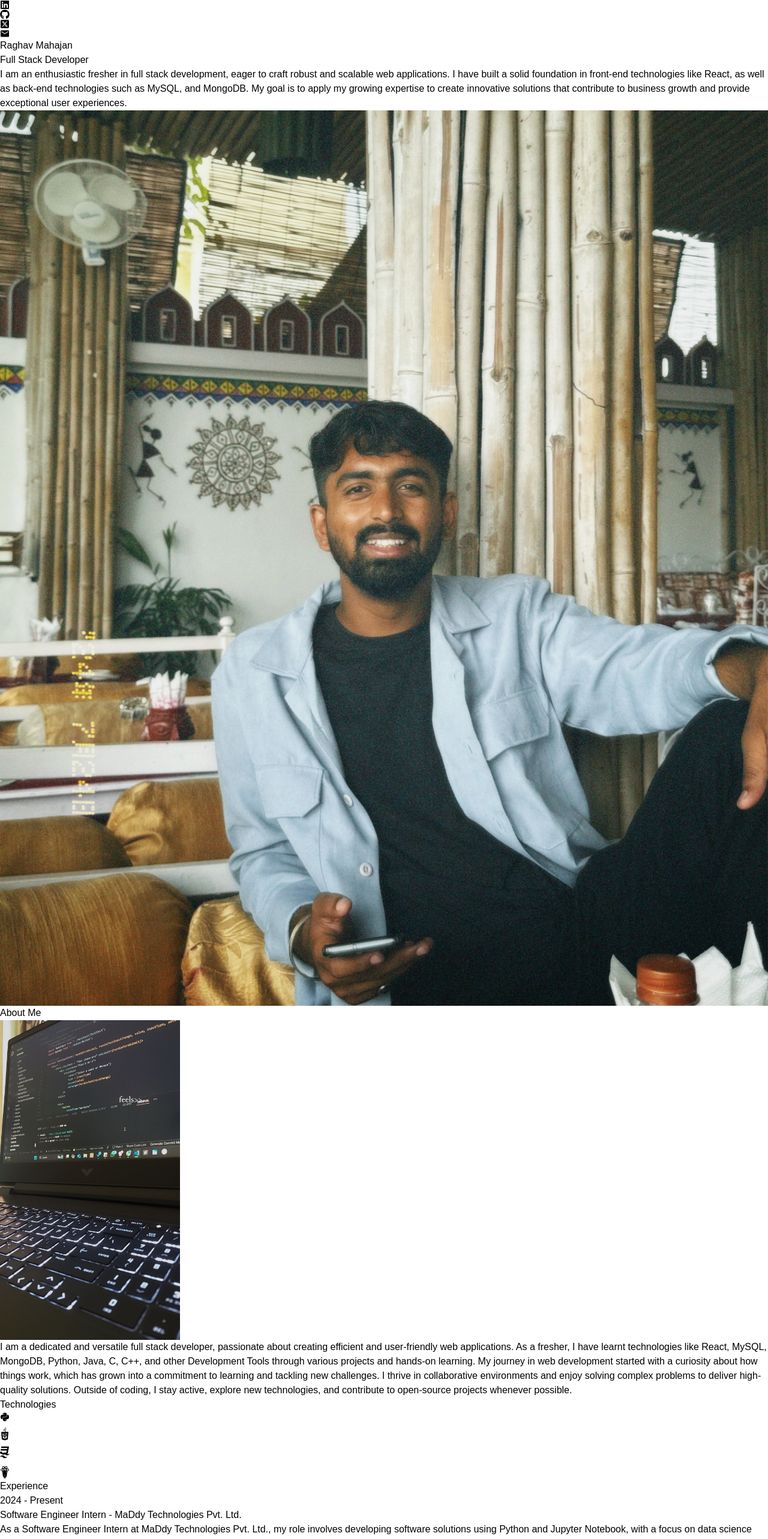
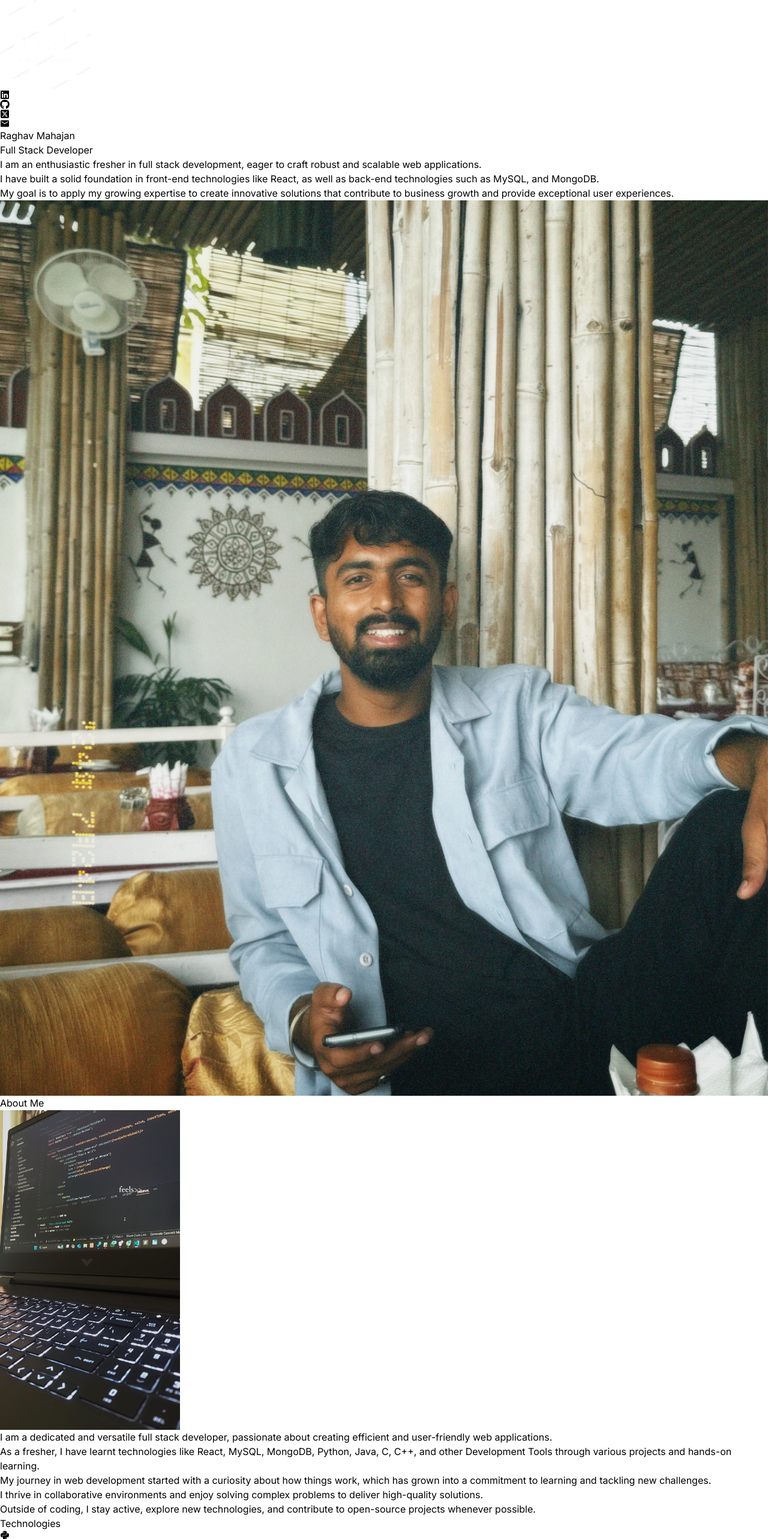
Before and after one commit to rmahajan466/My-Portfolio, a React (Vite) app: page / in a window 1280 px wide. Shown: the top 2566 px of the page at 60% size. Built offline with nearby package versions, Linux system fonts and the light colour scheme.

Commit message:
Logo and footer added and text formatting is done

```diff
--- a/index.html
+++ b/index.html
@@ -2,7 +2,7 @@
 <html lang="en">
   <head>
     <meta charset="UTF-8" />
-    <link rel="icon" type="image/svg+xml" href="/vite.svg" />
+    <link rel="icon" type="image/png" href="./src/assets/Logo1.png" />
     <meta name="viewport" content="width=device-width, initial-scale=1.0" />
     <title>Raghav Mahajan</title>
   </head>
--- a/src/App.jsx
+++ b/src/App.jsx
@@ -5,15 +5,16 @@ import Technologies from "./components/Technologies";
 import Experience from "./components/Experience";
 import Projects from "./components/Projects";
 import Contact from "./components/Contact";
+import Footer from "./components/Footer";
 
 const App = () => {
   return (
-    <div className="overflow-x-hidden text-cyan-900 antialiased selection:bg-cyan-300 selection:">
-      <div className="fixed top-0 -z-10 h-full w-full">
+    <div className="overflow-x-hidden antialiased text-cyan-500 selection:bg-cyan-300 selection:">
+      <div className="fixed top-0 w-full h-full -z-10">
       <div className="absolute top-0 z-[-2] h-screen w-screen bg-neutral-950 bg-[radial-gradient(ellipse_80%_80%_at_50%_-20%,rgba(120,119,198,0.3),rgba(255,255,255,0))]"></div>
       </div>
 
-      <div className="container mx-auto px-8">
+      <div className="container px-8 mx-auto">
         <Navbar />
         <Hero />
         <About />
@@ -21,6 +22,7 @@ const App = () => {
         <Experience />
         <Projects />
         <Contact />
+        <Footer />
       </div>
     </div>
   );
--- a/src/components/About.jsx
+++ b/src/components/About.jsx
@@ -4,8 +4,8 @@ import { motion } from "framer-motion";
 
 const About = () => {
     return (
-        <div className="border-b border-neutral-900 pb-4">
-            <h1 className="my-20 text-center text-4xl">About
+        <div className="pb-4 border-b border-neutral-900">
+            <h1 className="my-20 text-4xl text-center">About
                 <span className="text-neutral-500"> Me</span>
             </h1>
             <div className="flex flex-wrap">
@@ -24,7 +24,10 @@ const About = () => {
                     transition={{ duration: 0.5 }}
                     className="w-full lg:w-1/2">
                         <div className="flex justify-center lg:justify-start">
-                            <p className="my-2 max-w-xl py-6">
+                            <p
+                                className="max-w-xl py-6 my-2"
+                                style={{ whiteSpace: 'pre-wrap' }}
+                            >
                                 {ABOUT_TEXT}
                             </p>
                         </div>
--- a/src/components/Contact.jsx
+++ b/src/components/Contact.jsx
@@ -1,17 +1,21 @@
 import { CONTACT } from "../constants";
+import { FaLinkedin } from "react-icons/fa";
+import { FaGithub } from "react-icons/fa";
+import { FaSquareXTwitter } from "react-icons/fa6";
+import { IoMdMail } from "react-icons/io";
 import { motion } from "framer-motion";
 
 const Contact = () => {
     return (
-        <div className="border-b border-neutral-900 pb-20">
+        <div className="pb-20 border-b border-neutral-900">
             <motion.h1
                 whileInView={{opacity:1, y:0}}
                 initial={{opacity:0,y:-100}}
                 transition={{duration:0.5}}
-                className="my-10 text-center text-4xl">
+                className="my-10 text-4xl text-center">
                 Contact
             </motion.h1>
-            <div className="text-center tracking-tighter">
+            <div className="tracking-tighter text-center">
                 <motion.p
                     whileInView={{opacity:1, x:0}}
                     initial={{opacity:0,x:-100}}
@@ -22,13 +26,13 @@ const Contact = () => {
                     initial={{opacity:0,x:100}}
                     transition={{duration:1}}
                     className="my-4">
-                    <a href="mailto:raghavmahajan965@gmail.com" className="border-b"> {CONTACT.email} </a>
+                    <a href="mailto:raghavmahajan965@gmail.com"> <u> { CONTACT.email } </u> </a>
                 </motion.p>
                 <motion.p
                     whileInView={{opacity:1, x:0}}
                     initial={{opacity:0,x:-100}}
                     transition={{duration:1}}
-                    className="my-4"> {CONTACT.address} </motion.p>
+                    className="my-4"> { CONTACT.address } </motion.p>
             </div>
         </div>
     )
--- /dev/null
+++ b/src/components/Footer.jsx
@@ -0,0 +1,35 @@
+import { motion } from "framer-motion";
+import { FaLinkedin } from "react-icons/fa";
+import { FaGithub } from "react-icons/fa";
+import { FaSquareXTwitter } from "react-icons/fa6";
+import { IoMdMail } from "react-icons/io";
+
+const Footer = () => {
+    return (
+        <footer>
+            <div className="w-full max-w-screen-xl p-4 py-6 mx-auto lg:py-8">
+                <div className="sm:flex sm:items-center sm:justify-between">
+                    <motion.span
+                        whileInView={{opacity:1, x:0}}
+                        initial={{opacity:0,x:-100}}
+                        transition={{duration:1}}
+                        className="text-l sm:text-center">
+                        © 2025 Raghav Mahajan. All Rights Reserved.
+                    </motion.span>
+                    <motion.div
+                        whileInView={{opacity:1, x:0}}
+                        initial={{opacity:0,x:100}}
+                        transition={{duration:1}}
+                        className="flex gap-3 mt-4 text-2xl sm:justify-center sm:mt-0">
+                        <a href="https://www.linkedin.com/in/raghav-mahajan-jsk777/" target="_blank"> <FaLinkedin /> </a>
+                        <a href="https://github.com/rmahajan466" target="_blank"> <FaGithub /> </a>
+                        <a href="https://x.com/rg_mhjn" target="_blank"> <FaSquareXTwitter /> </a>
+                        <a href="mailto:raghavmahajan965@gmail.com"> <IoMdMail /> </a>
+                    </motion.div>
+                </div>
+            </div>
+        </footer>
+    )
+}
+
+export default Footer;
--- a/src/components/Hero.jsx
+++ b/src/components/Hero.jsx
@@ -12,7 +12,7 @@ const container = (delay) => ({
 });
 
 const Hero = () => {
-    return <div className="border-b border-neutral-900 pb-4 lg:mb-35">
+    return <div className="pb-4 border-b border-neutral-900 lg:mb-35">
         <div className="flex flex-wrap">
             <div className="w-full lg:w-1/2">
                 <div className="flex flex-col items-center lg:items-start">
@@ -27,14 +27,15 @@ const Hero = () => {
                         variants={container(0.5)}
                         initial="hidden"
                         animate="visible"
-                        className="bg-gradient-to-r from-pink-300 via-slate-500 to-purple-500 bg-clip-text text-4xl tracking-tight text-transparent">
+                        className="text-4xl tracking-tight text-transparent bg-gradient-to-r from-pink-300 via-slate-500 to-purple-500 bg-clip-text">
                         Full Stack Developer
                     </motion.span>
                     <motion.p
                         variants={container(1)}
                         initial="hidden"
                         animate="visible"
-                        className="my-2 max-w-xl py-6 font-light tracking-tighter">
+                        style={{ whiteSpace: 'pre-wrap' }}
+                        className="max-w-xl py-6 my-2 font-light tracking-tighter">
                         {HERO_CONTENT}
                     </motion.p>
                 </div>
--- a/src/components/Navbar.jsx
+++ b/src/components/Navbar.jsx
@@ -1,13 +1,15 @@
+import Logo from "../assets/Logo1.png";
 import { FaLinkedin } from "react-icons/fa";
 import { FaGithub } from "react-icons/fa";
 import { FaSquareXTwitter } from "react-icons/fa6";
 import { IoMdMail } from "react-icons/io";
 
 const Navbar = () => {
-    return <nav className="mb-20 flex items-center justify-between py-6">
-        <div className="flex flex-shrink-0 items-center">
+    return <nav className="flex items-center justify-between py-6 mb-20">
+        <div className="flex items-center flex-shrink-0">
+            <img width={150} height={100} src={Logo} alt="Logo" />
         </div>
-        <div className="m-8 flex items-center justify-center gap-4 text-2xl">
+        <div className="flex items-center justify-center gap-4 m-8 text-2xl">
             <a href="https://www.linkedin.com/in/raghav-mahajan-jsk777/" target="_blank"> <FaLinkedin /> </a>
             <a href="https://github.com/rmahajan466" target="_blank"> <FaGithub /> </a>
             <a href="https://x.com/rg_mhjn" target="_blank"> <FaSquareXTwitter /> </a>
--- a/src/constants/index.js
+++ b/src/constants/index.js
@@ -2,9 +2,11 @@ import project1 from "../assets/projects/project-1.png";
 import project2 from "../assets/projects/project-02.jpeg";
 import project3 from "../assets/projects/project-3.png";
 
-export const HERO_CONTENT = `I am an enthusiastic fresher in full stack development, eager to craft robust and scalable web applications. I have built a solid foundation in front-end technologies like React, as well as back-end technologies such as MySQL, and MongoDB. My goal is to apply my growing expertise to create innovative solutions that contribute to business growth and provide exceptional user experiences.`;
+const CONTENT = `I am an enthusiastic fresher in full stack development, eager to craft robust and scalable web applications. I have built a solid foundation in front-end technologies like React, as well as back-end technologies such as MySQL, and MongoDB. My goal is to apply my growing expertise to create innovative solutions that contribute to business growth and provide exceptional user experiences.`;
+export const HERO_CONTENT = CONTENT.replace(/\. /g, '.\n');
 
-export const ABOUT_TEXT = `I am a dedicated and versatile full stack developer, passionate about creating efficient and user-friendly web applications. As a fresher, I have learnt technologies like React, MySQL, MongoDB, Python, Java, C, C++, and other Development Tools through various projects and hands-on learning. My journey in web development started with a curiosity about how things work, which has grown into a commitment to learning and tackling new challenges. I thrive in collaborative environments and enjoy solving complex problems to deliver high-quality solutions. Outside of coding, I stay active, explore new technologies, and contribute to open-source projects whenever possible.`;
+export const TEXT = `I am a dedicated and versatile full stack developer, passionate about creating efficient and user-friendly web applications. As a fresher, I have learnt technologies like React, MySQL, MongoDB, Python, Java, C, C++, and other Development Tools through various projects and hands-on learning. My journey in web development started with a curiosity about how things work, which has grown into a commitment to learning and tackling new challenges. I thrive in collaborative environments and enjoy solving complex problems to deliver high-quality solutions. Outside of coding, I stay active, explore new technologies, and contribute to open-source projects whenever possible.`;
+export const ABOUT_TEXT = TEXT.replace(/\. /g, '.\n');
 
 export const EXPERIENCES = [
   {
--- a/src/index.css
+++ b/src/index.css
@@ -5,5 +5,5 @@
 @tailwind utilities;
 
 :root {
-  font-family: "Intern", sans-serif;
+  font-family: "Inter", sans-serif;
 }
```
Also changed, not shown: src/assets/Logo1.png (added).
